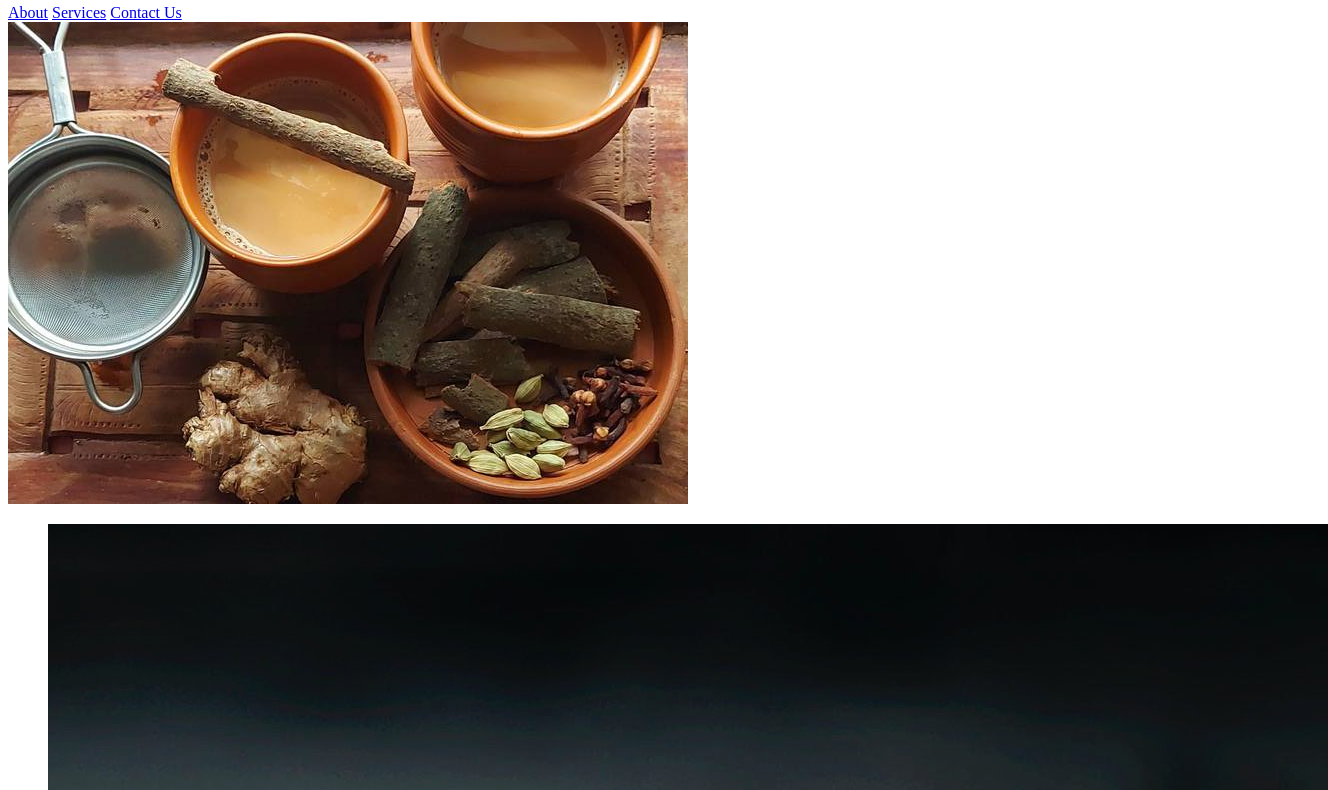
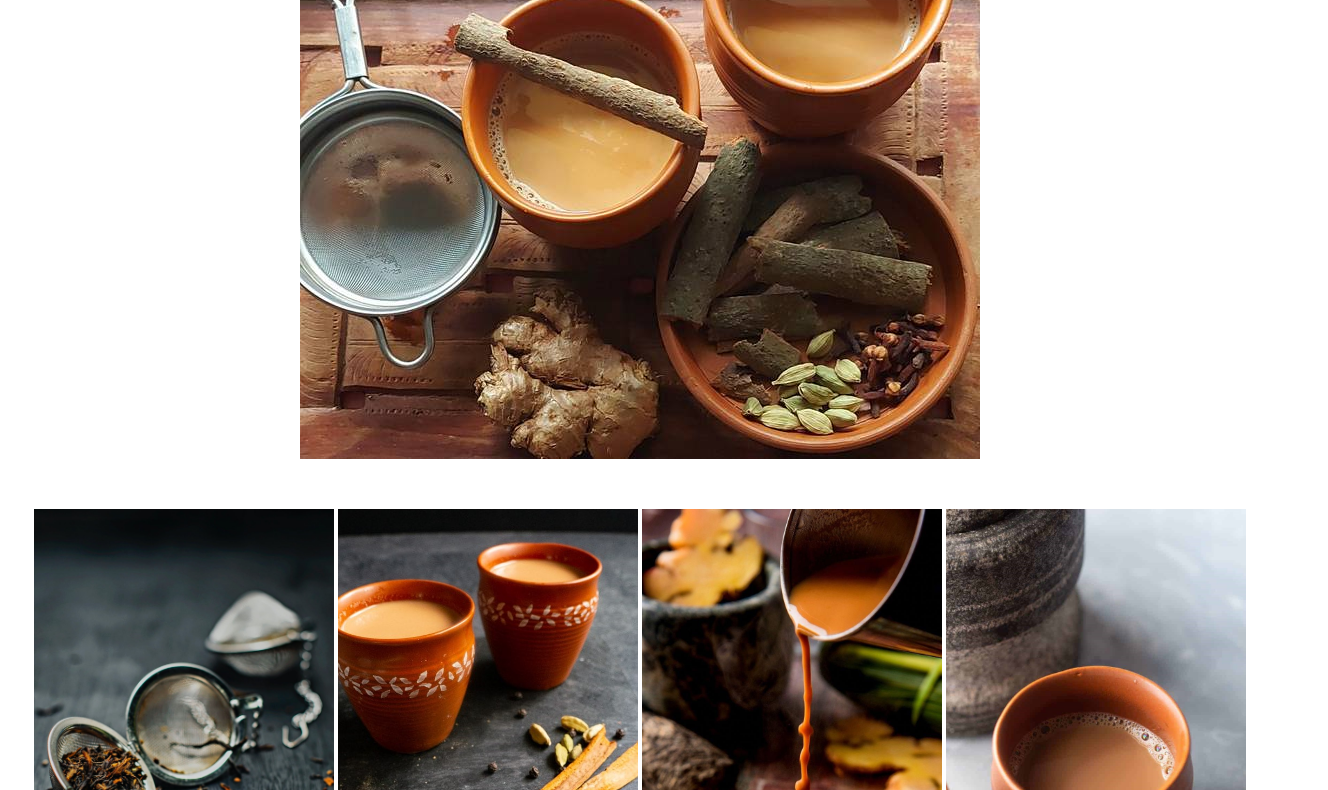
Before and after one commit to anjali24aeccse/html-kkc, a plain HTML site: page index.html in a window 1280 px wide. Shown: the part 115-905 px from the top of the page, 1328 px wide, since content can reach past the window. Drawn offline with Linux system fonts and the light colour scheme.

Commit message:
Testing 1

```diff
--- a/index.html
+++ b/index.html
@@ -3,7 +3,7 @@
 <head>
     <!--<meta name="viewport" content="width=device-width, initial-scale=1">-->
     <title>KKC</title>
-    <link rel="stylesheet" type="text/css" href="./style.csssss">
+    <link rel="stylesheet" type="text/css" href="./style.css">
 
 </head>
 <body>
```
